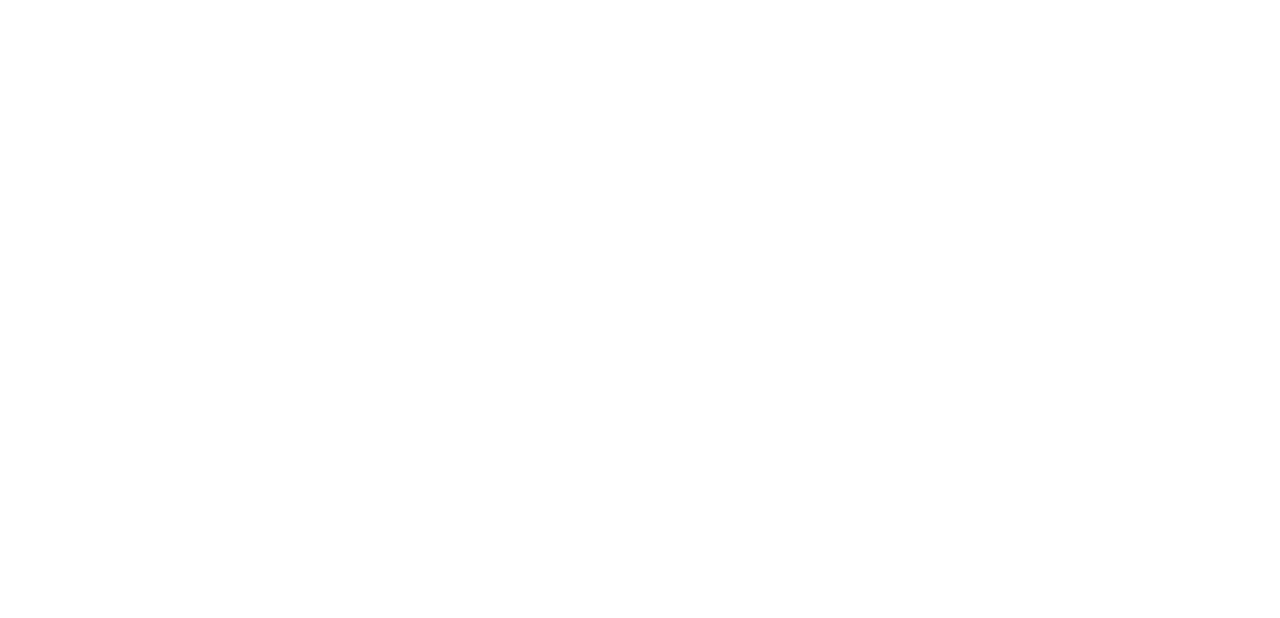
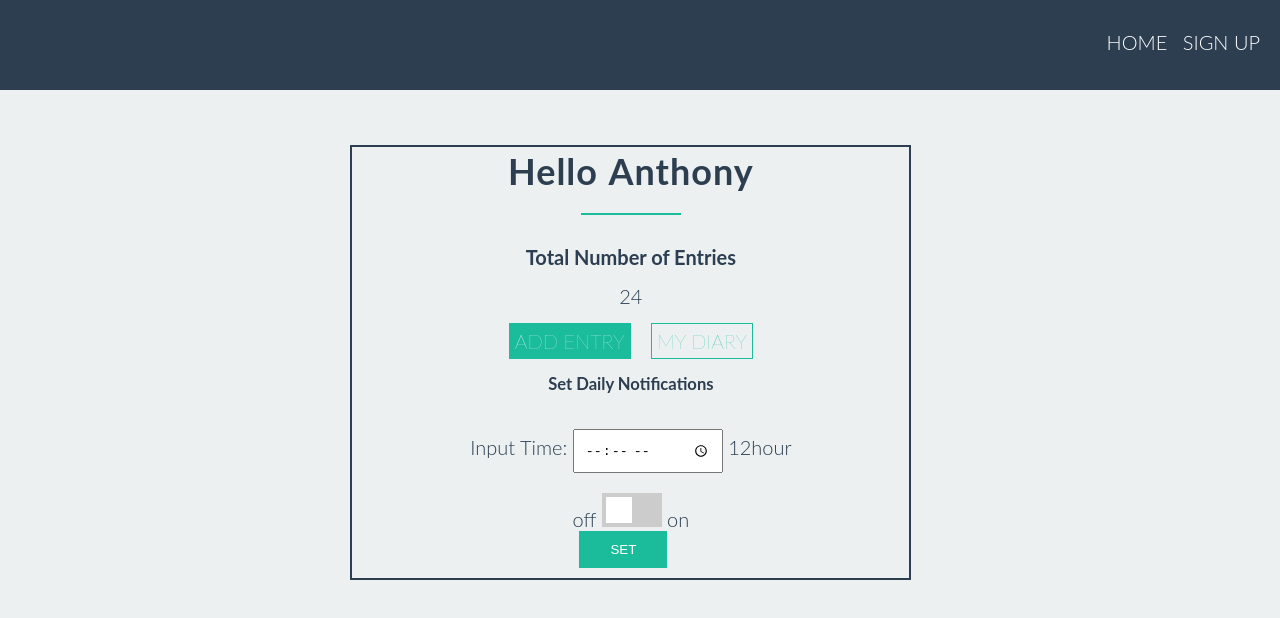
Before and after one commit to tonyguesswho/mydiary, a plain HTML site: page UI/profile.html in a window 1280 px wide. Drawn offline with Linux system fonts and the light colour scheme.

Commit message:
added the profile page

```diff
--- a/UI/profile.html
+++ b/UI/profile.html
@@ -0,0 +1,79 @@
+<!DOCTYPE html>
+<html lang="en">
+
+<head>
+    <meta charset="UTF-8">
+    <meta name="viewport" content="width=device-width, initial-scale=1.0">
+    <meta http-equiv="X-UA-Compatible" content="ie=edge">
+    <link rel="stylesheet" href="resources/css/style.css">
+    <link rel="stylesheet" href="resources/css/media.css">
+
+
+
+    <title>Profile</title>
+</head>
+
+<body class="bg">
+    <header class="header2">
+
+        <nav>
+            <ul class="nav nav2">
+                <li>
+                    <a href="index.html">Home</a>
+                </li>
+                <li>
+                    <a href="signup.html">Sign Up</a>
+                </li>
+
+            </ul>
+
+        </nav>
+
+    </header>
+    <section class="profile">
+        <div class="bigbox">
+            <div class="box card span21 span2-center">
+                <h2>Hello Anthony</h2>
+                <h4>Total Number of Entries</h4>
+                <p>24</p>
+
+
+                <a href="add_entry.html" class="ebtn ebtn-filled">Add Entry</a>
+                <a href="entries.html" class="ebtn ebtn-transparent">My Diary</a>
+                <form action="" method="post">
+                    <h5>Set Daily Notifications</h5>
+                    <label for="Time" class="fullspan">Input Time:</label>
+                    <input type="time">
+                    <span>12hour</span>
+                    <div>
+                        <span>off</span>
+                        <label class="switch">
+                            <input type="checkbox">
+                            <span class="slider"></span>
+
+                        </label>
+                        <span>on</span>
+
+                    </div>
+
+                    <input type="submit" value="Set">
+
+
+
+                </form>
+
+
+            </div>
+
+
+
+
+
+    </section>
+    <div class="clearfix"></div>
+
+
+
+</body>
+
+</html>
--- a/UI/resources/css/style.css
+++ b/UI/resources/css/style.css
@@ -3,7 +3,9 @@
   padding: 0;
   box-sizing: border-box;
 }
-/* #1abc9c light
+/*
+  colors
+  #1abc9c light
   #169e83 darker
   #7f8c8d footer
   #2c3e50 header
@@ -148,31 +150,6 @@ input[type="submit"] {
   margin-top: 20px;
   float: left;
 }
-/* .main-nav {
-  float: right;
-  list-style: none;
-  margin-right: 20px;
-  margin-top: 65px;
-}
-
-.main-nav li {
-  display: inline-block;
-  margin-left: 10px;
-}
-.main-nav li a:link,
-.main-nav li a:visited {
-  text-decoration: none;
-  padding: 5px 0px;
-  text-transform: uppercase;
-  color: #fff;
-  transition: border-bottom 0.5s;
-  border-bottom: 1px solid transparent;
-}
-
-.main-nav li a:hover,
-.main-nav li a:active {
-  border-bottom: 1px solid #1abc9c;
-} */
 .main-nav {
   margin-top: 65px;
 }
@@ -297,8 +274,15 @@ textarea {
   padding: 5px;
   width: 100%;
 }
-.entries {
+.entries,
+.profile {
   text-align: center;
+  color: #2c3e50;
+}
+.profile h5,
+.profile p {
+  margin-bottom: 15px;
+  margin-top: 15px;
 }
 .entry-date {
   margin-top: 25px;
@@ -328,3 +312,58 @@ textarea {
   height: 100px;
   margin-bottom: 2px;
 }
+
+input[type="time"] {
+  margin-top: 20px;
+  margin-bottom: 20px;
+  width: 150px;
+  padding: 10px;
+}
+
+/* The switch - the box around the slider */
+.switch {
+  position: relative;
+  display: inline-block;
+  width: 60px;
+  height: 34px;
+}
+
+/* Hide default HTML checkbox */
+.switch input {
+  display: none;
+}
+
+/* The slider */
+.slider {
+  position: absolute;
+  cursor: pointer;
+  top: 0;
+  left: 0;
+  right: 0;
+  bottom: 0;
+  background-color: #ccc;
+  transition: 0.4s;
+}
+
+.slider:before {
+  position: absolute;
+  content: "";
+  height: 26px;
+  width: 26px;
+  left: 4px;
+  bottom: 4px;
+  background-color: white;
+  transition: 0.4s;
+}
+
+input:checked + .slider {
+  background-color: #169e83;
+}
+
+input:focus + .slider {
+  box-shadow: 0 0 1px #169e83;
+}
+
+input:checked + .slider:before {
+  transform: translateX(26px);
+}
```
Also changed, not shown: UI/add_entry.html (+2 -5 lines), UI/edit_entry.html (+2 -5 lines), UI/entries.html (+1 -1 lines), UI/entry.html (+2 -2 lines), UI/signin.html (+1 -2 lines), UI/signup.html (+1 -1 lines), README.md.
